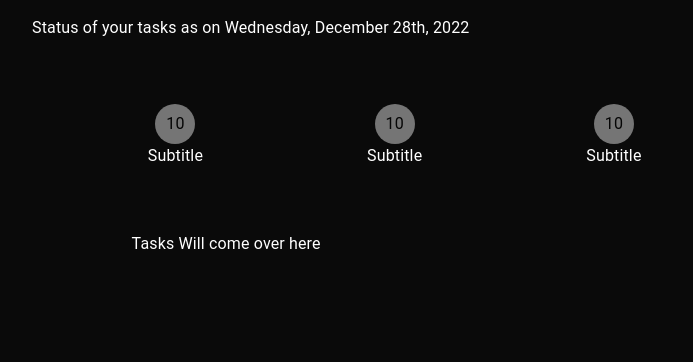
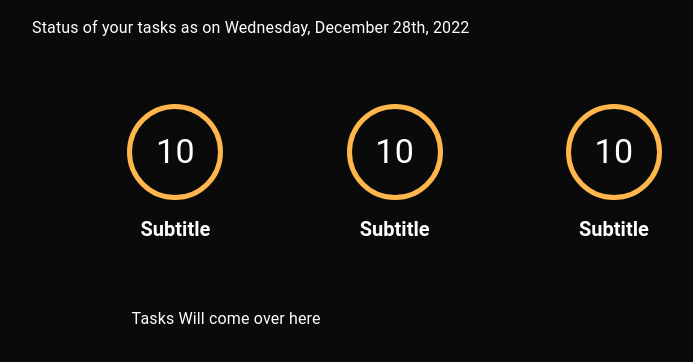
Before and after one commit to qbixmex/Todo-React, a React (Create React App) app: page / in a window 1280 px wide. Shown: the top 362 px of the page, without its empty margins (32-725 px from the left). Built offline with nearby package versions, Linux system fonts and the light colour scheme.

Commit message:
styling-task-counter-component

```diff
--- a/package.json
+++ b/package.json
@@ -1,6 +1,6 @@
 {
   "name": "todo-react",
-  "version": "0.22.0",
+  "version": "0.23.0",
   "private": true,
   "dependencies": {
     "@emotion/react": "^11.10.5",
--- a/src/components/taskCounter/taskCounter.styles.ts
+++ b/src/components/taskCounter/taskCounter.styles.ts
@@ -4,3 +4,18 @@ export const taskCounterStyles = {
   justifyContent: 'center',
   alignItems: 'center',
 };
+
+export const avatarStyles = {
+  backgroundColor: 'transparent',
+  border: '5px solid',
+  width: '96px',
+  height: '96px',
+  marginBottom: '16px',
+  borderColor: 'warning.light',
+};
+
+export const subtitleStyles = {
+  color: '#fff',
+  fontWeight: 'bold',
+  fontSize: '20px',
+};
--- a/src/components/taskCounter/taskCounter.tsx
+++ b/src/components/taskCounter/taskCounter.tsx
@@ -1,14 +1,20 @@
 import { FC, ReactElement } from 'react';
 import { Avatar, Box, Typography } from '@mui/material';
-import { taskCounterStyles } from './taskCounter.styles';
+import {
+  taskCounterStyles,
+  avatarStyles,
+  subtitleStyles,
+} from './taskCounter.styles';
 
 export const TaskCounter: FC = (): ReactElement => {
   return (
     <Box sx={taskCounterStyles}>
-      <Avatar>
-        <Typography>10</Typography>
+      <Avatar sx={avatarStyles}>
+        <Typography color="white" variant="h4">10</Typography>
       </Avatar>
-      <Typography>Subtitle</Typography>
+      <Typography sx={subtitleStyles} variant="h5">
+        Subtitle
+      </Typography>
     </Box>
   );
 };
```
